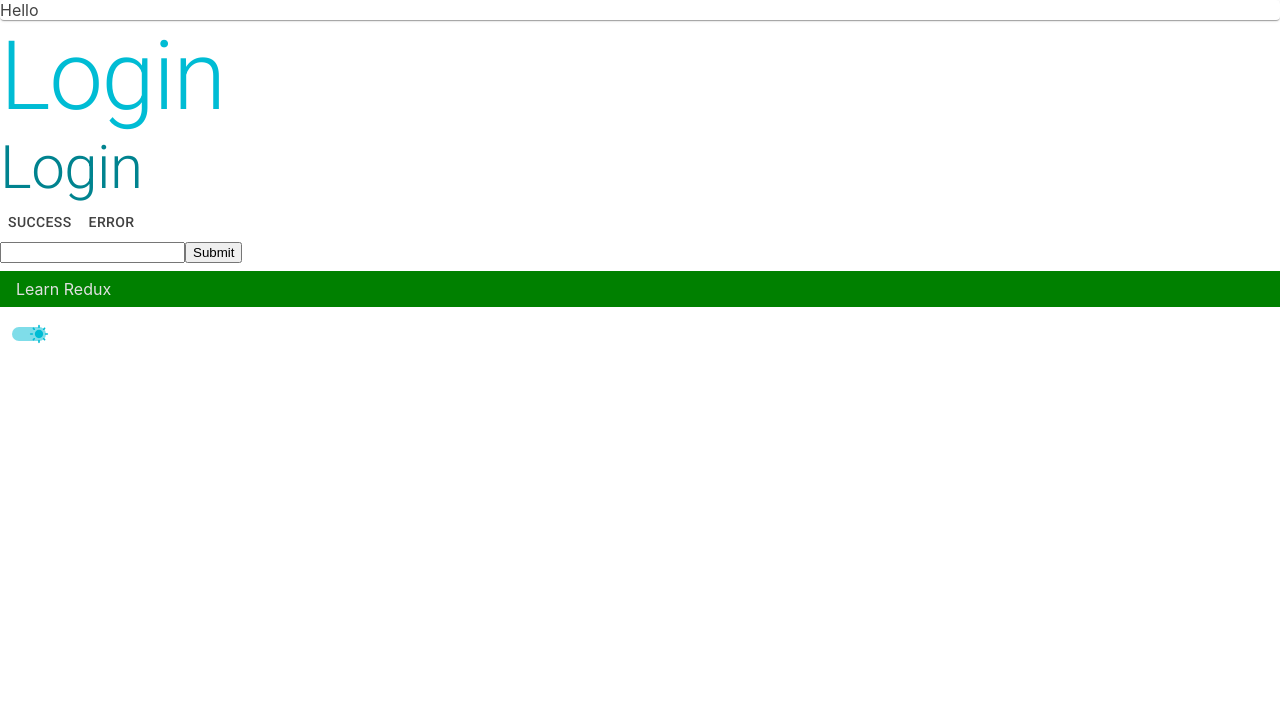
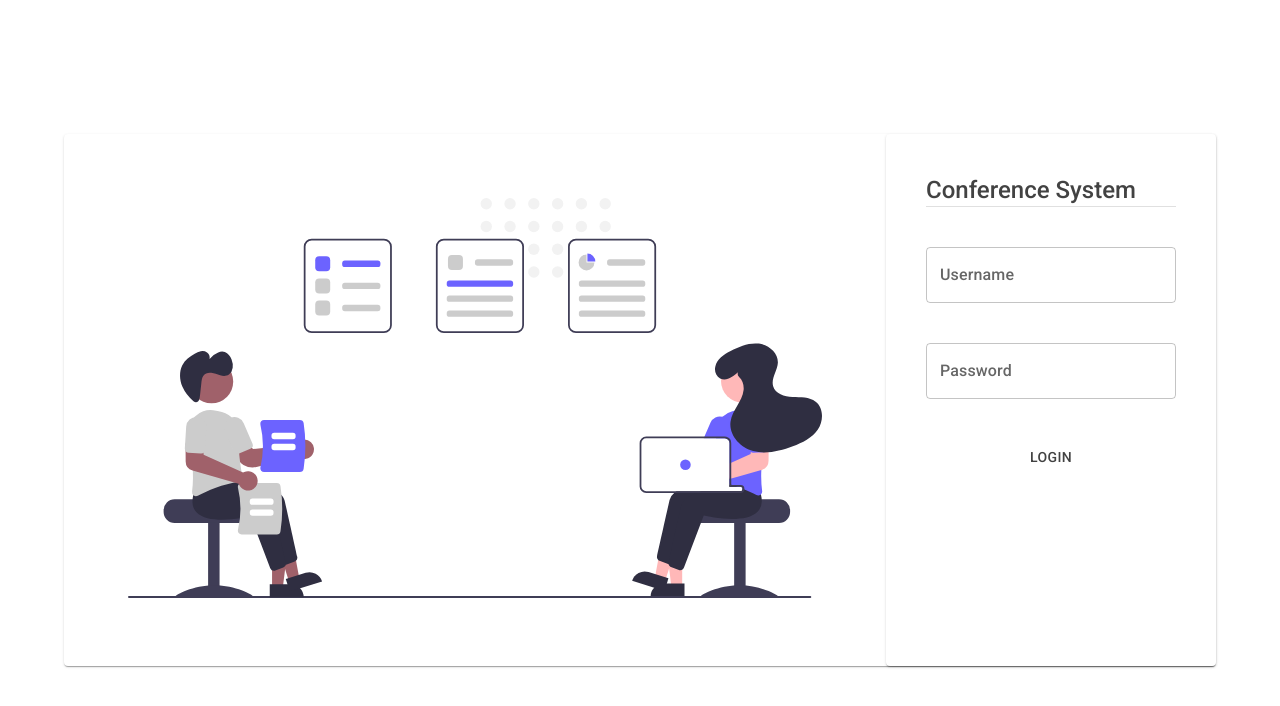
Before and after one commit to Joy-Honchan/conference-system, a React (Create React App) app: page /login in a window 1280 px wide. Shown: the top 706 px of the page. Built offline with nearby package versions, Linux system fonts and the light colour scheme; no server answers.

Commit message:
UI: Login basic layout set

```diff
--- a/package.json
+++ b/package.json
@@ -54,5 +54,8 @@
       "last 1 firefox version",
       "last 1 safari version"
     ]
+  },
+  "devDependencies": {
+    "@babel/plugin-proposal-private-property-in-object": "7.21.0-placeholder-for-preset-env.2"
   }
 }
--- a/src/pages/Login.tsx
+++ b/src/pages/Login.tsx
@@ -1,103 +1,90 @@
+import React from 'react'
+import { useFormik } from 'formik'
+import * as Yup from 'yup'
 import {
-  useTheme,
+  Box,
+  Button,
+  Paper,
+  Stack,
+  TextField,
+  styled,
   Typography,
-  Box,
-  Paper,
-  Button,
-  IconButton
+  Divider
 } from '@mui/material'
-import { notifySuccess, notifyError } from 'utils/notify'
-import useSWR from 'swr'
-import { useFormik } from 'formik'
-import * as yup from 'yup'
-import List from '@mui/material/List'
-import ListItem from '@mui/material/ListItem'
-import Switch from '@mui/material/Switch/Switch'
-import { useAppSelector, useAppDispatch } from 'hooks/reduxHooks'
-import { addTodo } from 'store/slices/todoSlice'
-import { ColorModeContext } from 'providers/ThemeProvider'
+import meetingPic from 'assets/undraw_meeting_re_i53h.svg'
 
-import DarkModeIcon from '@mui/icons-material/DarkMode'
-import LightModeIcon from '@mui/icons-material/LightMode'
-import { useContext, useEffect } from 'react'
-
-interface UserSWRType {
-  id: string
-  name: string
-}
-const Login = () => {
-  const theme = useTheme()
-  // const { data, error } = useSWR<UserSWRType>('/user')
-  const dispatch = useAppDispatch()
-  const handleColorMode = useContext(ColorModeContext).toggleColorMode
-  // const user = { name: 'john' }
-  // useEffect(() => console.log('user changed'), [user])
-
+function Login() {
   const formik = useFormik({
     initialValues: {
-      title: ''
+      username: 'admin',
+      password: 'aaaa'
     },
-    validationSchema: yup.object({
-      title: yup.string().required()
+    validationSchema: Yup.object({
+      username: Yup.string().required(),
+      password: Yup.string().required()
     }),
     onSubmit: (values) => {
-      // console.log(values)
-      try {
-        dispatch(addTodo(values))
-        notifySuccess('Success')
-      } catch (error) {
-        notifyError('Error')
-      }
+      console.log('value', values)
     }
   })
-  const todoList = useAppSelector((state) => state.todo)
   return (
-    <Box sx={{ backgroundColor: theme.palette.background.default }}>
-      <Paper> Hello</Paper>
-      <Typography variant="h1" sx={{ color: theme.palette.primary.main }}>
-        Login
-      </Typography>
-      <Typography variant="h2" sx={{ color: theme.palette.primary.darker }}>
-        Login
-      </Typography>
-      {/* {data && (
-        <Typography variant="h3" sx={{ color: theme.palette.primary.main }}>
-          {data.name}
-        </Typography>
-      )} */}
-      <Button onClick={() => notifySuccess('Success')}>Success</Button>
-      <Button onClick={() => notifyError('Error')}>Error</Button>
-      {/* <Button className="btn">Button</Button> */}
-      <form onSubmit={formik.handleSubmit}>
-        <input
-          type="text"
-          name="title"
-          onChange={formik.handleChange}
-          value={formik.values.title}
-        />
-        <button type="submit">Submit</button>
-      </form>
-      <List>
-        {todoList.map((item) => (
-          <ListItem
-            sx={{
-              color: theme.palette.text.contrast,
-              backgroundColor: item.completed ? 'green' : 'red'
-            }}
-            key={item.id}
-          >
-            {item.title}
-          </ListItem>
-        ))}
-      </List>
-      <Switch
-        checked={theme.palette.mode === 'light'}
-        icon={<DarkModeIcon fontSize="small" />}
-        checkedIcon={<LightModeIcon fontSize="small" />}
-        onChange={handleColorMode}
-      />
-    </Box>
+    <StyleWrapper>
+      <Paper className="center-paper">
+        <Box className="meetingPic-container">
+          <img src={meetingPic} alt="meeting" />
+        </Box>
+        <Paper className="input-section">
+          <Stack component="form" spacing={5} onSubmit={formik.handleSubmit}>
+            <Box>
+              <Typography variant="h5">Conference System</Typography>
+              <Divider />
+            </Box>
+            <TextField id="username" label="Username" />
+            <TextField id="password" label="Password" type="password" />
+            <Button type="submit">Login</Button>
+          </Stack>
+        </Paper>
+      </Paper>
+    </StyleWrapper>
   )
 }
 
+const StyleWrapper = styled('main')(({ theme }) => ({
+  width: '100vw',
+  height: '100vh',
+  display: 'flex',
+  alignItems: 'center',
+  justifyContent: 'center',
+  '.center-paper': {
+    flexGrow: 1,
+    display: 'flex',
+    margin: theme.spacing(8),
+    maxWidth: 1300,
+    '.meetingPic-container': {
+      flexGrow: 1,
+      padding: theme.spacing(8),
+      img: {
+        width: '100%'
+      }
+    },
+    '.input-section': {
+      flex: '0 0 250px',
+      padding: theme.spacing(5)
+    }
+  },
+
+  // '.input-section': {
+  //   marginTop: theme.spacing(5),
+  //   padding: theme.spacing(5)
+  // }
+  [theme.breakpoints.down('md')]: {
+    '.center-paper': {
+      display: 'block',
+      '.meetingPic-container': {
+        display: 'none'
+      }
+    }
+  }
+}))
+
 export default Login
```
Also changed, not shown: src/pages/Login copy.tsx (added, +103 -0 lines), src/assets/undraw_meeting_re_i53h.svg (added).
